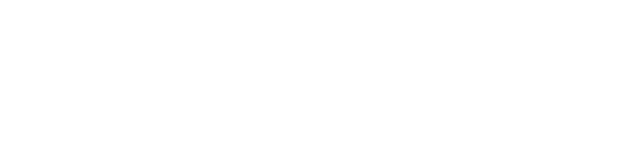
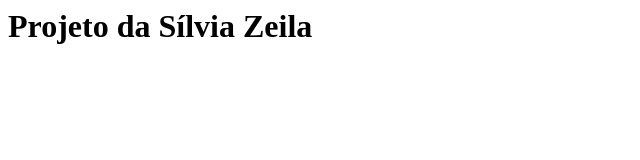
Before and after one commit to ZeilaManoel/meu-site, a plain HTML site: page index.html in a window 1280 px wide. Shown: the whole page, without its empty margins (0-640 px from the left). Drawn offline with Linux system fonts and the light colour scheme.

Commit message:
Título da página

```diff
--- a/index.html
+++ b/index.html
@@ -1,5 +1,6 @@
 <html>
 	<head>
+		<h1> Projeto da Sílvia Zeila</h1>
 	</heady>
 	<body>
 	</body>
```
